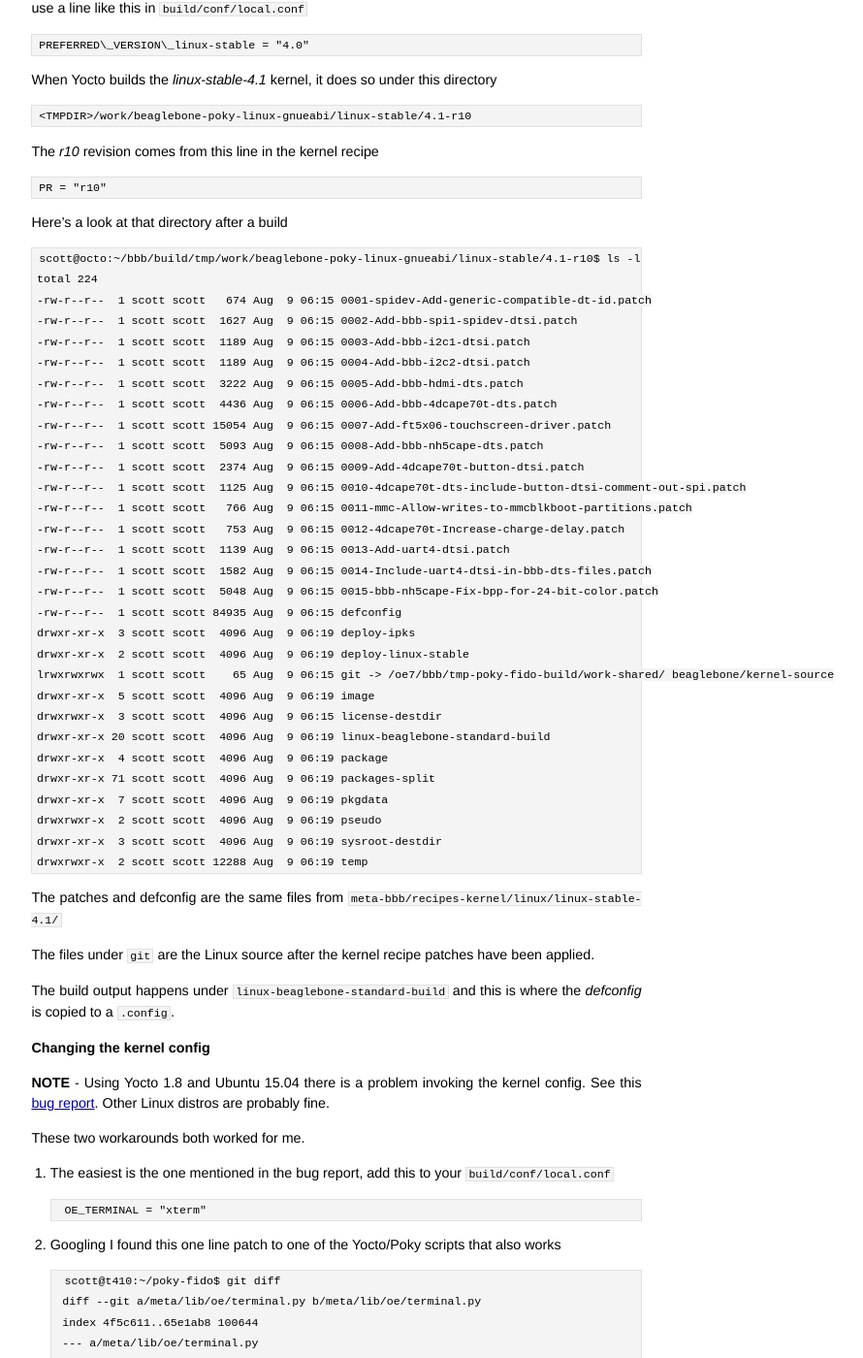
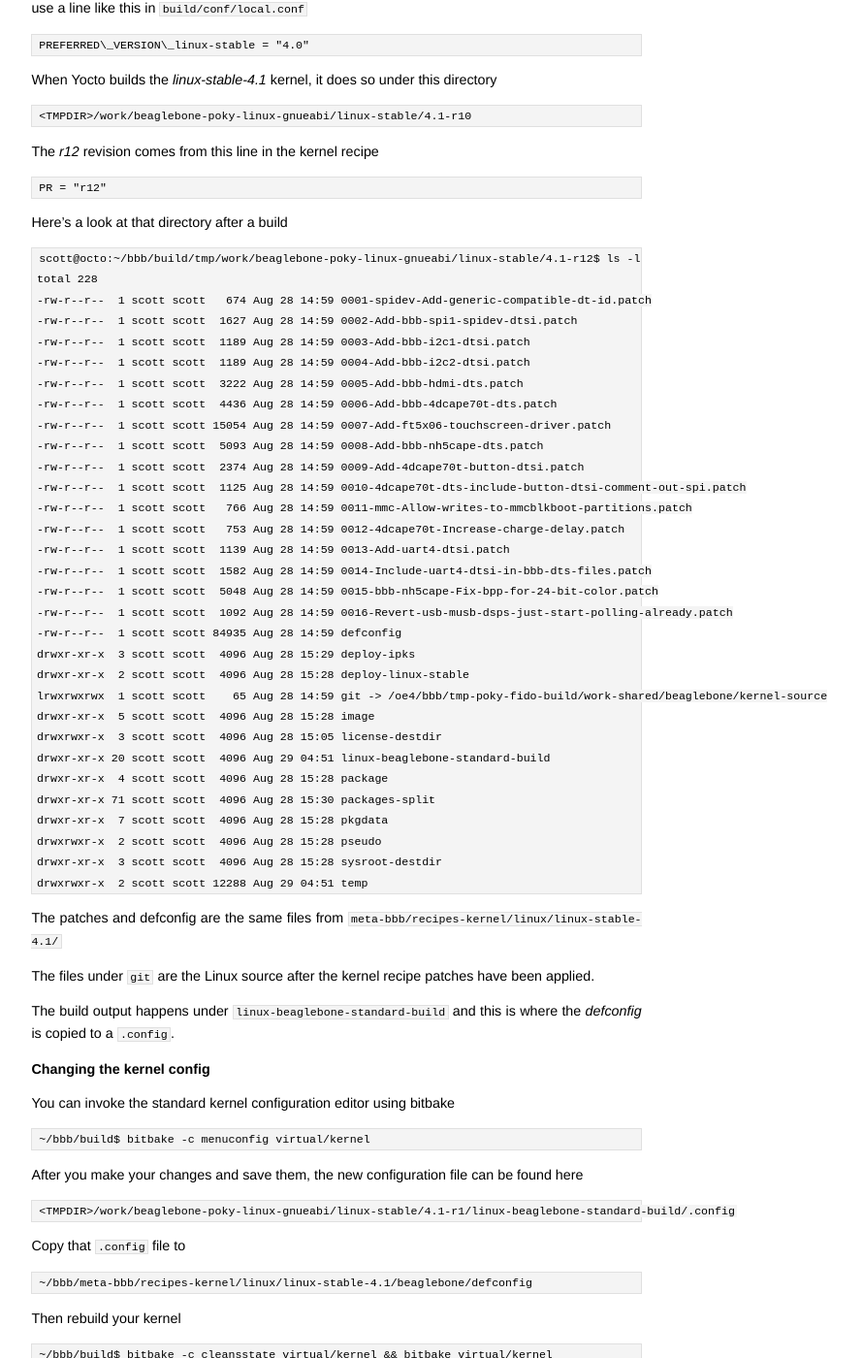
Before and after one commit to jumpnow/jumpnowtek-site, a Jekyll site: the page built from _posts/2015-06-22-Working-on-the-BeagleBone-kernel.md, in a window 1280 px wide and 1400 px high, scrolled down 767 px. Shown: the whole window at 97% size, without its empty margins (293-1183 px from the left). Built offline with Jekyll 4.4.1, drawn with Linux system fonts in a browser that asks for light colours; some of the changed text lies outside the part shown.

Commit message:
Update bbb kernel doc

```diff
--- a/_posts/2015-06-22-Working-on-the-BeagleBone-kernel.md
+++ b/_posts/2015-06-22-Working-on-the-BeagleBone-kernel.md
@@ -2,7 +2,7 @@
 layout: post
 title: Working on the BeagleBone Kernel
 description: "Working on and customizing the BeagleBone Black kernel"
-date: 2015-08-11 08:45:00
+date: 2015-08-29 04:55:00
 categories: beaglebone
 tags: [linux, beaglebone, kernel]
 ---
@@ -44,44 +44,43 @@ When Yocto builds the *linux-stable-4.1* kernel, it does so under this directory
 
     <TMPDIR>/work/beaglebone-poky-linux-gnueabi/linux-stable/4.1-r10
 
-The *r10* revision comes from this line in the kernel recipe
+The *r12* revision comes from this line in the kernel recipe
 
-    PR = "r10"
+    PR = "r12"
 
 Here's a look at that directory after a build
 
-    scott@octo:~/bbb/build/tmp/work/beaglebone-poky-linux-gnueabi/linux-stable/4.1-r10$ ls -l
-    total 224
-    -rw-r--r--  1 scott scott   674 Aug  9 06:15 0001-spidev-Add-generic-compatible-dt-id.patch
-    -rw-r--r--  1 scott scott  1627 Aug  9 06:15 0002-Add-bbb-spi1-spidev-dtsi.patch
-    -rw-r--r--  1 scott scott  1189 Aug  9 06:15 0003-Add-bbb-i2c1-dtsi.patch
-    -rw-r--r--  1 scott scott  1189 Aug  9 06:15 0004-Add-bbb-i2c2-dtsi.patch
-    -rw-r--r--  1 scott scott  3222 Aug  9 06:15 0005-Add-bbb-hdmi-dts.patch
-    -rw-r--r--  1 scott scott  4436 Aug  9 06:15 0006-Add-bbb-4dcape70t-dts.patch
-    -rw-r--r--  1 scott scott 15054 Aug  9 06:15 0007-Add-ft5x06-touchscreen-driver.patch
-    -rw-r--r--  1 scott scott  5093 Aug  9 06:15 0008-Add-bbb-nh5cape-dts.patch
-    -rw-r--r--  1 scott scott  2374 Aug  9 06:15 0009-Add-4dcape70t-button-dtsi.patch
-    -rw-r--r--  1 scott scott  1125 Aug  9 06:15 0010-4dcape70t-dts-include-button-dtsi-comment-out-spi.patch
-    -rw-r--r--  1 scott scott   766 Aug  9 06:15 0011-mmc-Allow-writes-to-mmcblkboot-partitions.patch
-    -rw-r--r--  1 scott scott   753 Aug  9 06:15 0012-4dcape70t-Increase-charge-delay.patch
-    -rw-r--r--  1 scott scott  1139 Aug  9 06:15 0013-Add-uart4-dtsi.patch
-    -rw-r--r--  1 scott scott  1582 Aug  9 06:15 0014-Include-uart4-dtsi-in-bbb-dts-files.patch
-    -rw-r--r--  1 scott scott  5048 Aug  9 06:15 0015-bbb-nh5cape-Fix-bpp-for-24-bit-color.patch
-    -rw-r--r--  1 scott scott 84935 Aug  9 06:15 defconfig
-    drwxr-xr-x  3 scott scott  4096 Aug  9 06:19 deploy-ipks
-    drwxr-xr-x  2 scott scott  4096 Aug  9 06:19 deploy-linux-stable
-    lrwxrwxrwx  1 scott scott    65 Aug  9 06:15 git -> /oe7/bbb/tmp-poky-fido-build/work-shared/ beaglebone/kernel-source
-    drwxr-xr-x  5 scott scott  4096 Aug  9 06:19 image
-    drwxrwxr-x  3 scott scott  4096 Aug  9 06:15 license-destdir
-    drwxr-xr-x 20 scott scott  4096 Aug  9 06:19 linux-beaglebone-standard-build
-    drwxr-xr-x  4 scott scott  4096 Aug  9 06:19 package
-    drwxr-xr-x 71 scott scott  4096 Aug  9 06:19 packages-split
-    drwxr-xr-x  7 scott scott  4096 Aug  9 06:19 pkgdata
-    drwxrwxr-x  2 scott scott  4096 Aug  9 06:19 pseudo
-    drwxr-xr-x  3 scott scott  4096 Aug  9 06:19 sysroot-destdir
-    drwxrwxr-x  2 scott scott 12288 Aug  9 06:19 temp
-
-
+    scott@octo:~/bbb/build/tmp/work/beaglebone-poky-linux-gnueabi/linux-stable/4.1-r12$ ls -l
+    total 228
+    -rw-r--r--  1 scott scott   674 Aug 28 14:59 0001-spidev-Add-generic-compatible-dt-id.patch
+    -rw-r--r--  1 scott scott  1627 Aug 28 14:59 0002-Add-bbb-spi1-spidev-dtsi.patch
+    -rw-r--r--  1 scott scott  1189 Aug 28 14:59 0003-Add-bbb-i2c1-dtsi.patch
+    -rw-r--r--  1 scott scott  1189 Aug 28 14:59 0004-Add-bbb-i2c2-dtsi.patch
+    -rw-r--r--  1 scott scott  3222 Aug 28 14:59 0005-Add-bbb-hdmi-dts.patch
+    -rw-r--r--  1 scott scott  4436 Aug 28 14:59 0006-Add-bbb-4dcape70t-dts.patch
+    -rw-r--r--  1 scott scott 15054 Aug 28 14:59 0007-Add-ft5x06-touchscreen-driver.patch
+    -rw-r--r--  1 scott scott  5093 Aug 28 14:59 0008-Add-bbb-nh5cape-dts.patch
+    -rw-r--r--  1 scott scott  2374 Aug 28 14:59 0009-Add-4dcape70t-button-dtsi.patch
+    -rw-r--r--  1 scott scott  1125 Aug 28 14:59 0010-4dcape70t-dts-include-button-dtsi-comment-out-spi.patch
+    -rw-r--r--  1 scott scott   766 Aug 28 14:59 0011-mmc-Allow-writes-to-mmcblkboot-partitions.patch
+    -rw-r--r--  1 scott scott   753 Aug 28 14:59 0012-4dcape70t-Increase-charge-delay.patch
+    -rw-r--r--  1 scott scott  1139 Aug 28 14:59 0013-Add-uart4-dtsi.patch
+    -rw-r--r--  1 scott scott  1582 Aug 28 14:59 0014-Include-uart4-dtsi-in-bbb-dts-files.patch
+    -rw-r--r--  1 scott scott  5048 Aug 28 14:59 0015-bbb-nh5cape-Fix-bpp-for-24-bit-color.patch
+    -rw-r--r--  1 scott scott  1092 Aug 28 14:59 0016-Revert-usb-musb-dsps-just-start-polling-already.patch
+    -rw-r--r--  1 scott scott 84935 Aug 28 14:59 defconfig
+    drwxr-xr-x  3 scott scott  4096 Aug 28 15:29 deploy-ipks
+    drwxr-xr-x  2 scott scott  4096 Aug 28 15:28 deploy-linux-stable
+    lrwxrwxrwx  1 scott scott    65 Aug 28 14:59 git -> /oe4/bbb/tmp-poky-fido-build/work-shared/beaglebone/kernel-source
+    drwxr-xr-x  5 scott scott  4096 Aug 28 15:28 image
+    drwxrwxr-x  3 scott scott  4096 Aug 28 15:05 license-destdir
+    drwxr-xr-x 20 scott scott  4096 Aug 29 04:51 linux-beaglebone-standard-build
+    drwxr-xr-x  4 scott scott  4096 Aug 28 15:28 package
+    drwxr-xr-x 71 scott scott  4096 Aug 28 15:30 packages-split
+    drwxr-xr-x  7 scott scott  4096 Aug 28 15:28 pkgdata
+    drwxrwxr-x  2 scott scott  4096 Aug 28 15:28 pseudo
+    drwxr-xr-x  3 scott scott  4096 Aug 28 15:28 sysroot-destdir
+    drwxrwxr-x  2 scott scott 12288 Aug 29 04:51 temp
 
 The patches and defconfig are the same files from `meta-bbb/recipes-kernel/linux/linux-stable-4.1/`
 
@@ -91,36 +90,6 @@ The build output happens under `linux-beaglebone-standard-build` and this is whe
 
 
 ## Changing the kernel config
-
-**NOTE** - Using Yocto 1.8 and Ubuntu 15.04 there is a problem invoking the kernel config.
-See this [bug report][menuconfig-bug-report]. Other Linux distros are probably fine.
-
-These two workarounds both worked for me.
-
-1. The easiest is the one mentioned in the bug report, add this to your `build/conf/local.conf`
-
-        OE_TERMINAL = "xterm"
-
-2. Googling I found this one line patch to one of the Yocto/Poky scripts that also works
-
-        scott@t410:~/poky-fido$ git diff
-        diff --git a/meta/lib/oe/terminal.py b/meta/lib/oe/terminal.py
-        index 4f5c611..65e1ab8 100644
-        --- a/meta/lib/oe/terminal.py
-        +++ b/meta/lib/oe/terminal.py
-        @@ -57,6 +57,8 @@ class Gnome(XTerminal):
-             priority = 2
-
-             def __init__(self, sh_cmd, title=None, env=None, d=None):
-        +        if os.getenv('LC_ALL'): os.putenv('LC_ALL','')
-        +
-                 # Check version
-                 vernum = check_terminal_version("gnome-terminal")
-                 if vernum and LooseVersion(vernum) >= '3.10':
-
-
-I expect an official Yocto fix will be in place soon.
-
 
 You can invoke the standard kernel configuration editor using bitbake
 
```
Also changed, not shown: other parts of _posts/2015-06-22-Working-on-the-BeagleBone-kernel.md (+3 -3 lines).
